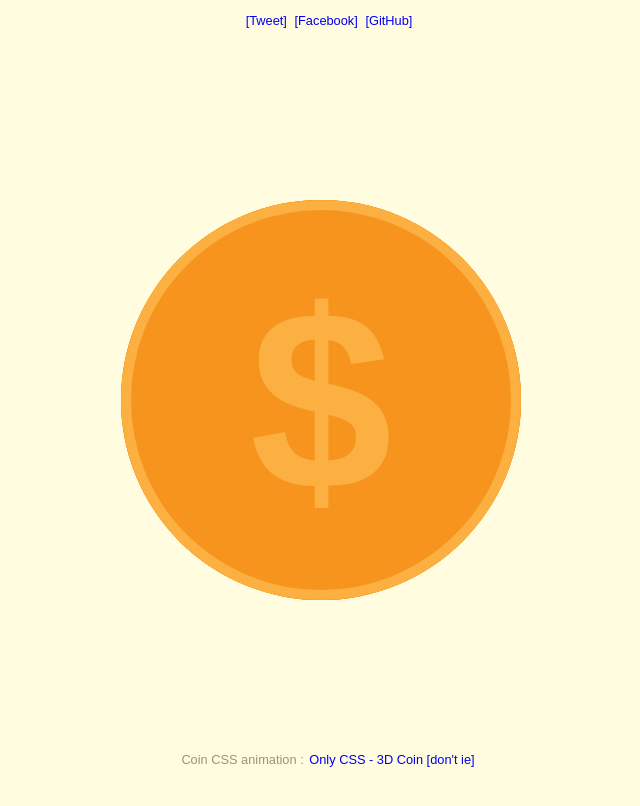
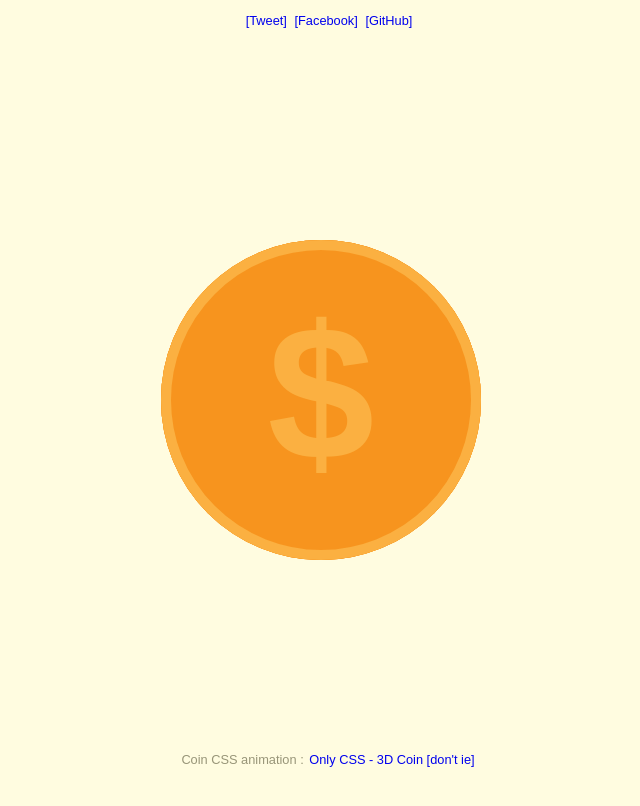
Before and after one commit to ryoyakawai/getcoin, a website: page src/index.html in a window 1280 px wide. Shown: the whole page, without its empty margins (319-959 px from the left). Drawn offline with Linux system fonts and the light colour scheme.

Commit message:
modify: make coin size smaller

```diff
--- a/src/coin.css
+++ b/src/coin.css
@@ -3,15 +3,18 @@ Copyright (c) Only CSS - 3D Coin [don't ie] https://codepen.io/anon/pen/mpPYjO
 Released under the MIT license
 http://opensource.org/licenses/mit-license.php
 */
-body {
+html, body {
   font-family: sans-serif;
   background: #fffce0;
+  overflow: hidden;
+  width: 100%;
+  height: 100%;
 }
 
 .coin {
-  margin: -200px 0 0 -200px;
-  width: 400px;
-  height: 400px;
+  margin: -160px 0 0 -160px;
+  width: 320px;
+  height: 320px;
   -ms-transform-style: preserve-3d;
   -webkit-transform-style: preserve-3d;
   transform-style: preserve-3d;
@@ -108,10 +111,10 @@ body {
 
 .coin .front_b:after {
   content: "$";
-  padding: 72px 0 0 0;
+  padding: 57px 0 0 0;
   width: 100%;
   height: 100%;
-  font-size: 16em;
+  font-size: 12em;
   font-weight: bold;
   color: #fbb041;
   line-height: 1;
@@ -138,10 +141,10 @@ body {
 
 .coin .back:after {
   content: "$";
-  padding: 72px 0 0 0;
+  padding: 57.5px 0 0 0;
   width: 100%;
   height: 100%;
-  font-size: 16em;
+  font-size: 12.5em;
   font-weight: bold;
   color: #fbb041;
   line-height: 1;
--- a/src/index.html
+++ b/src/index.html
@@ -9,7 +9,7 @@
     <link rel="manifest" href="./manifest.json">
     <link rel="shortcut icon" type="image/png" href="favicon.png" />
     <meta name="theme-color" content="#fffce0">
-    <meta name="viewport" content="width=device-width, initial-scale=0.8, maximum-scale=0.8">
+    <meta name="viewport" content="width=device-width, initial-scale=1.0, maximum-scale=1.0">
     <link rel="stylesheet" type="text/css" href="main.css">
     <link rel="stylesheet" type="text/css" href="coin.css">
   </head>
```
